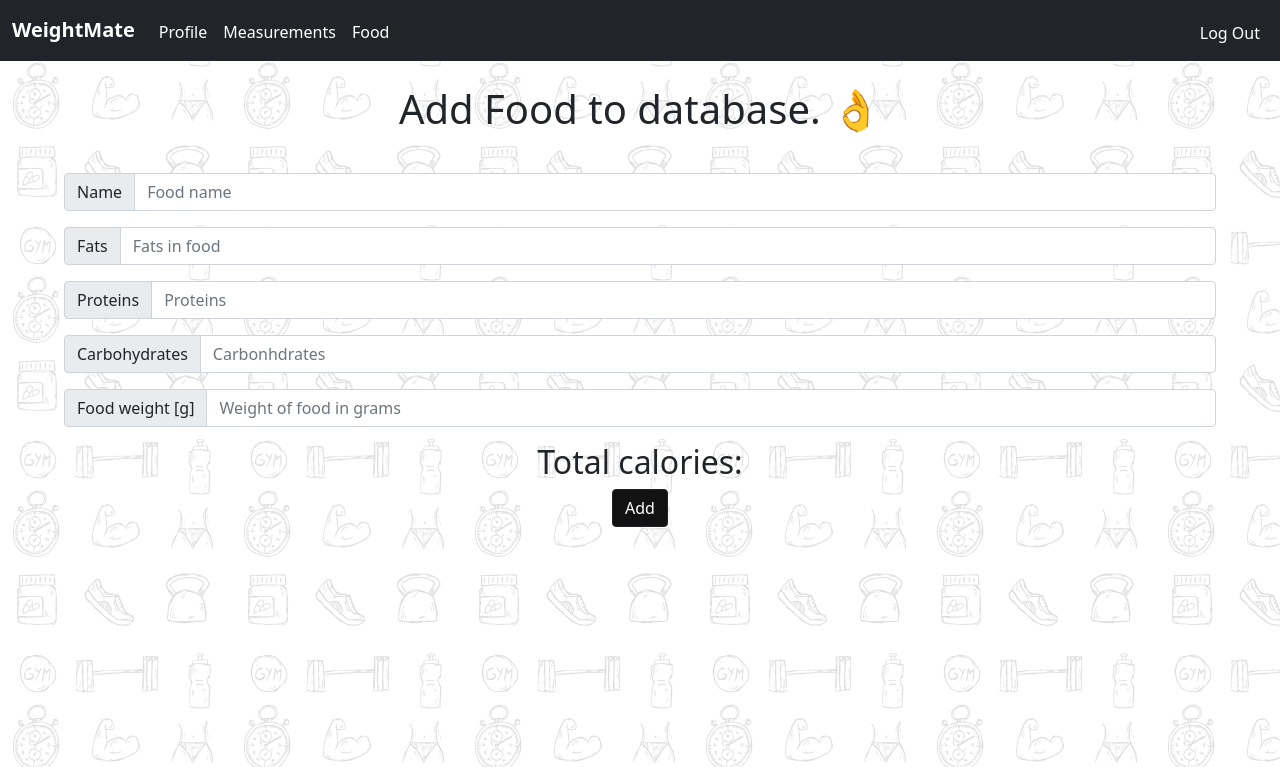
After one commit to wojwoj8/WeightMate, a Flask app: page /foodadd in a window 1280 px wide. The commit adds this page. Shown: the top 767 px of the page. Run offline with Flask 3, Linux system fonts and the light colour scheme; a user stored in the database is signed in; some libraries are stand-ins or nearby versions.

Commit message:
nowa tabela i foodadd

```diff
--- a/app.py
+++ b/app.py
@@ -12,6 +12,7 @@ app = Flask(__name__)
 # Configure session to use filesystem (instead of signed cookies)
 app.config["SESSION_PERMANENT"] = False
 app.config["SESSION_TYPE"] = "filesystem"
+# app.run(debug=True)
 Session(app)
 #user database
 udb = SQL("sqlite:///users.db")
@@ -493,3 +494,41 @@ def changoal():
             udb.execute("UPDATE users SET goal = ?, rate = ?, activity = ? WHERE id = ?", goal, rate, sport, session["user_id"])
             flash("Goal changed successfully")
             return redirect("/profile")
+
+@app.route("/food", methods=["GET", "POST"])
+@login_required
+@startform_required
+def food():
+    if request.method == "GET":
+        return render_template("food.html")
+
+@app.route("/foodadd", methods=["GET", "POST"])
+@login_required
+@startform_required
+def foodadd():
+    if request.method == "GET":
+        return render_template("foodadd.html")
+    else:
+        print(request.form)
+        food_name = request.form.get("food_name")
+        fats = request.form.get("fats")
+        proteins = request.form.get("proteins")
+        carbohydrates = request.form.get("carbohydrates")
+        food_weight = request.form.get("food_weight")
+        kcal = request.form.get("kcal")
+
+
+        fats = int(fats)
+        proteins = int(proteins)
+        carbohydrates = int(carbohydrates)
+        food_weight = int(food_weight)
+        kcal = int(kcal)
+
+
+        if kcal == " ":
+            kcal = fats * 9 +  carbohydrates * 4 + proteins * 4
+
+        udb.execute("INSERT INTO food (name, fats, proteins, carbohydrates, food_weight, kcal, user_id) VALUES (?, ?, ?, ?, ?, ?, ?)",
+        food_name, fats, proteins, carbohydrates, food_weight, kcal, session["user_id"])
+
+        return redirect("/food")
--- /dev/null
+++ b/static/js/addFoodCalcualtor.js
@@ -0,0 +1,25 @@
+const fats = document.querySelector('#fats');
+const proteins = document.querySelector('#proteins');
+const carbohydrates = document.querySelector('#carbohydrates');
+const totalCaloriesH2 = document.querySelector('.total_calories');
+const inputKcal = document.querySelector('#kcal');
+
+function calculateTotalCalories() {
+  let kcal = 0;
+  if (fats.value === '' || proteins.value === '' || carbohydrates.value === '') {
+    kcal = 0;
+  } else {
+    const fatsValKcal = fats.value * 9;
+    const protValKcal = proteins.value * 4;
+    const carbValKcal = carbohydrates.value * 4;
+    kcal = fatsValKcal + protValKcal + carbValKcal;
+  }
+
+  // console.log(kcal);
+  totalCaloriesH2.textContent = `Total calories ${kcal}`;
+  inputKcal.value = kcal;
+}
+
+fats.addEventListener('input', calculateTotalCalories);
+proteins.addEventListener('input', calculateTotalCalories);
+carbohydrates.addEventListener('input', calculateTotalCalories);
--- a/templates/checkdata.html
+++ b/templates/checkdata.html
@@ -32,6 +32,7 @@
                     <ul class="navbar-nav" style="margin-top:0.25rem;">
                     <li><a class="nav-link active" href="/profile">Profile</a></li>
                     <li class="nav-item"><a class="nav-link active" href="/checkdata">Measurements</a></li>
+                    <li class="nav-item"><a class="nav-link active" href="/food">Food</a></li>
                     <li class="nav-item dropdown">
                     </ul>
                     <ul class="navbar-nav ms-auto" style="margin-top:0.3rem;">
--- /dev/null
+++ b/templates/foodadd.html
@@ -0,0 +1,44 @@
+{% extends "layout.html" %}
+
+{% block title %}
+    Food
+{% endblock %}
+
+{% block main %}
+<div class="getstarted">
+    <br>
+      <h1>Add Food to database. 👌</h1>
+      <form name="add_food" class="startform" method="post">
+        <b><p style="color:#ff0000;">{{error}}</p></b>
+          <div class="input-group mb-3">
+            <span class="input-group-text" id="basic-addon1">Name</span>
+            <input type="text" id="food_name" name="food_name" class="form-control" placeholder="Food name" aria-label="Name" aria-describedby="basic-addon1" required>
+          </div>
+          <div class="input-group mb-3">
+            <span class="input-group-text" id="basic-addon3">Fats</span>
+            <input type="number" id="fats" name="fats" class="form-control" placeholder="Fats in food" aria-label="Fats" aria-describedby="basic-addon1" required>
+          </div>
+          <div class="input-group mb-3">
+            <span class="input-group-text" id="basic-addon2">Proteins</span>
+            <input type="number" id="proteins" name="proteins" class="form-control" aria-label="Proteins in food" placeholder="Proteins" required>
+          </div>
+          <div class="input-group mb-3">
+            <span class="input-group-text" id="basic-addon2">Carbohydrates</span>
+            <input type="number" id="carbohydrates" name="carbohydrates" class="form-control" aria-label="Carbonhydrates in food" placeholder="Carbonhdrates" required>
+          </div>
+          <div class="input-group mb-3">
+            <span class="input-group-text" id="basic-addon2">Food weight [g]</span>
+            <input type="number" id="food_weight" name="food_weight" class="form-control" aria-label="Weight of food in grams" placeholder="Weight of food in grams" required>
+          </div>
+
+          <div>
+            <h2 class="total_calories">Total calories: </h2>
+            <input type="hidden" id="kcal" name="kcal" value="" required>
+          </div>
+
+          <button class="btn btn-outline-dark submit" type="submit" style="background-color:#121212; color:white;">Add</button>
+        </form>
+      </div>
+  </div>
+  <script src="../static/js/addFoodCalcualtor.js"></script>
+{% endblock %}
--- a/templates/layout.html
+++ b/templates/layout.html
@@ -32,6 +32,7 @@
                     <ul class="navbar-nav" style="margin-top:0.25rem;">
                     <li><a class="nav-link active" href="/profile">Profile</a></li>
                     <li class="nav-item"><a class="nav-link active" href="/checkdata">Measurements</a></li>
+                    <li class="nav-item"><a class="nav-link active" href="/food">Food</a></li>
                     <li class="nav-item dropdown">
                     </ul>
                     <ul class="navbar-nav ms-auto" style="margin-top:0.3rem;">
```
Also changed, not shown: static/js/validate.js (+19 -20 lines), templates/food.html (added, +14 -0 lines), users.db, 2 other files.
